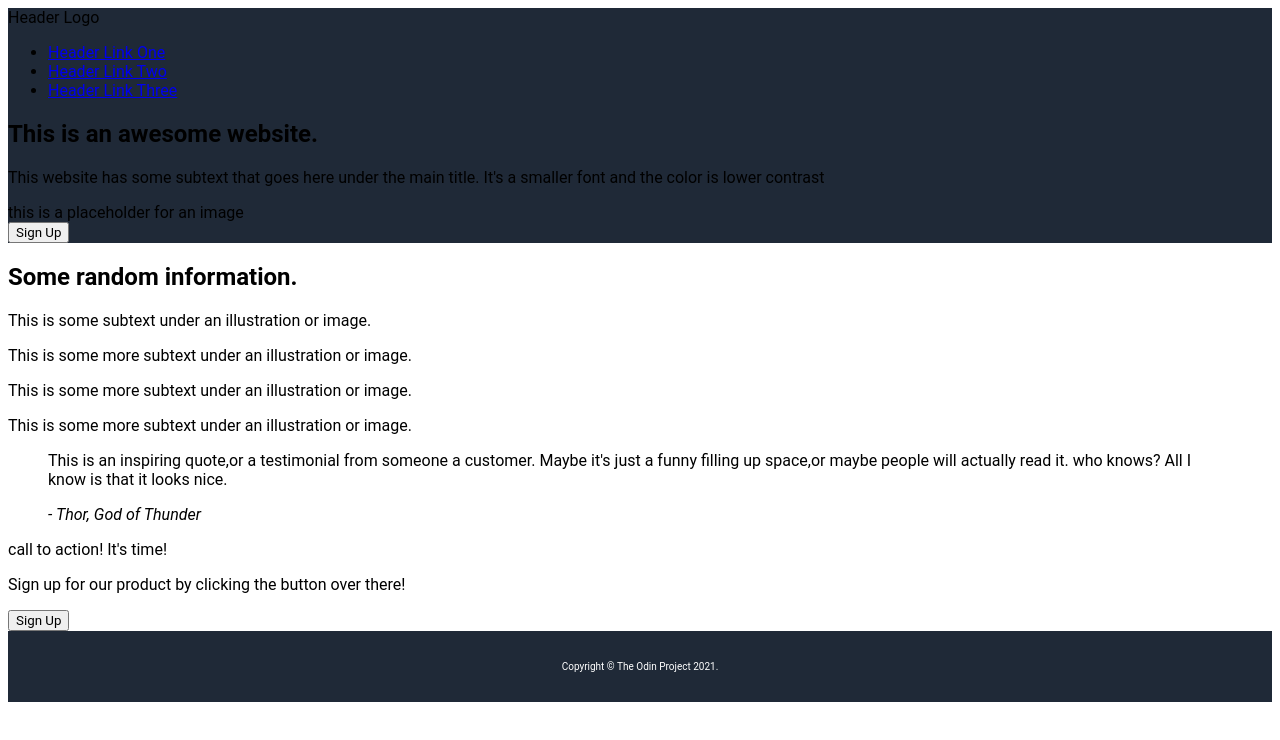
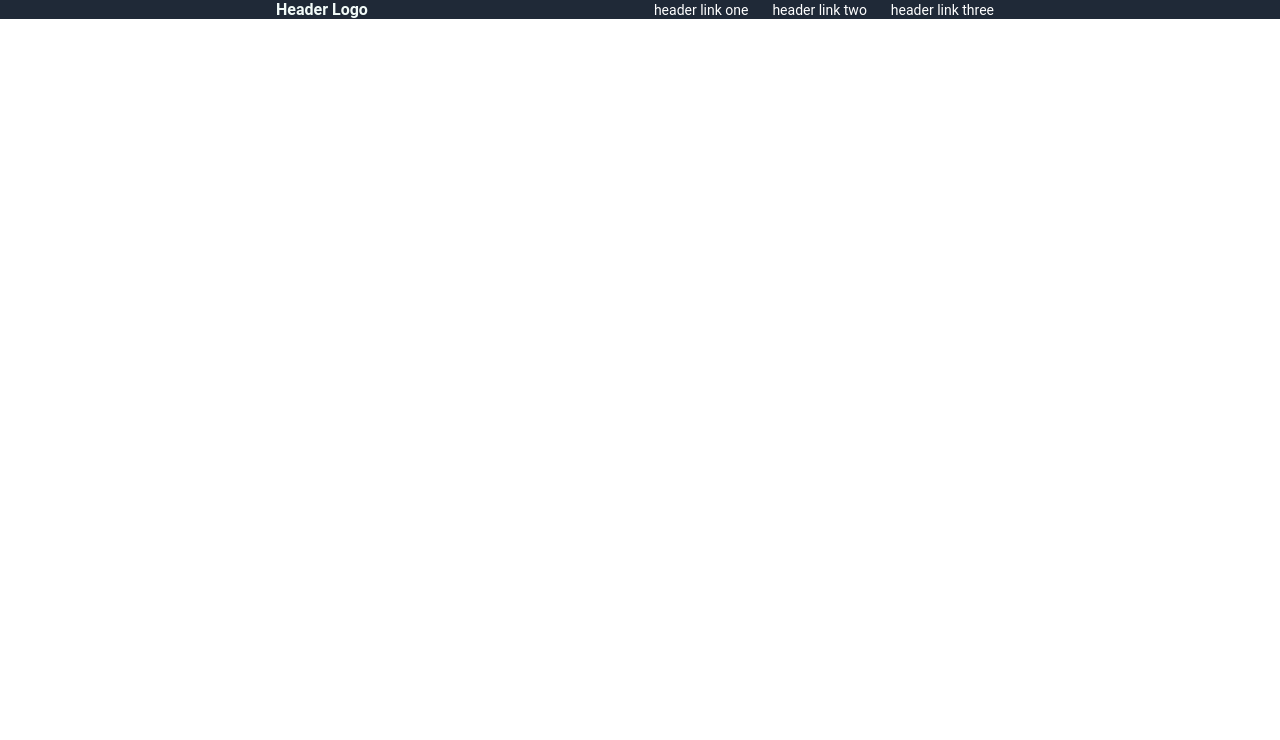
Before and after one commit to UC917/new-TOP, a plain HTML site: page NewProject/index.html in a window 1280 px wide. Drawn offline with Linux system fonts and the light colour scheme.

Commit message:
重构了HTML和CSS的导航栏的代码，使其更加美观。

```diff
--- a/NewProject/index.html
+++ b/NewProject/index.html
@@ -1,83 +1,21 @@
-<!DOCTYPE html> <!-- 定义文档类型和HTML版本 -->
-<html lang="en"> <!-- 带有英语语言属性的根HTML元素 -->
-<head> <!-- 包含文档的元信息 -->
-    <meta charset="UTF-8"> <!-- 将字符编码定义为UTF-8 -->
-    <meta name="viewport" content="width=device-width, initial-scale=1.0"> <!-- 设置响应式设计的视口 -->
-    <title>Awesome Website</title> <!-- 设置浏览器标签页显示的页面标题 -->
-    <link rel="stylesheet" href="../css/styles.css"> <!-- 链接到外部CSS样式表 -->
+<!DOCTYPE html>
+<html lang="en">
+<head>
+    <meta charset="UTF-8">
+    <meta name="viewport" content="width=device-width, initial-scale=1.0">
+    <title>Awesome Website</title>
+    <link rel="stylesheet" href="../css/styles.css">
 </head>
 <body>
     <header>
-        <div class="logo">
-            Header Logo
-        </div>
-        <nav class="link-menu">
+        <div class="logo">Header Logo</div>
+        <nav>
             <ul>
-                <li><a href="#"> Header Link One </a></li>
-                <li><a href="#"> Header Link Two </a></li>
-                <li><a href="#"> Header Link Three </a></li>
+                <li><a href="#">header link one</a></li>
+                <li><a href="#">header link two</a></li>
+                <li><a href="#">header link three</a></li>
             </ul>
         </nav>
-
-        <div class="awesome">
-            <h2>This is an awesome website.</h2>
-            <p>This website has some subtext that goes here under the main title. It's a smaller font and the color is lower contrast</p>
-        </div>
-
-        <div class="placeholder">
-            this is a placeholder for an image
-        </div>
-
-        <button class="btn">Sign Up</button>
     </header>
-
-<main class="main-hero">
-    <section>
-        <div class="hero-text">
-        <h1>Some random information.</h1>
-        </div>
-
-        <div class="hero-one">
-            <p>This is some subtext under an illustration or image.</p>
-        </div>
-
-        <div class="hero-two">
-            <p>This is some more subtext under an illustration or image.</p>
-        </div>
-
-        <div class="hero-three">
-            <p>This is some more subtext under an illustration or image.</p>
-        </div>
-
-        <div class="hero-four">
-            <p>This is some more subtext under an illustration or image.</p>
-        </div>
-    </section>
-
-    <section>
-        <blockquote>
-            <p>
-                This is an inspiring quote,or a testimonial from someone a customer.
-                Maybe it's just a funny filling up space,or maybe people will actually read it. who knows?
-                All I know is that it looks nice.
-            </p>
-            <cite>- Thor, God of Thunder</cite>
-        </blockquote>
-    </section>
-
-    <section>
-        <div class="over">
-            <p>call to action! It's time!</p>
-            <p>Sign up for our product by clicking the button over there!</p>
-        </div>
-        <button class="button">Sign Up</button>
-    </section>
-
-    <section>
-    <footer class="footer">
-        Copyright &copy; The Odin Project 2021.
-    </footer>
-    </section>
-</main>
 </body>
 </html>
--- a/css/styles.css
+++ b/css/styles.css
@@ -1,18 +1,42 @@
 *{
+    box-sizing: border-box;
+    margin: 0;
+    padding: 0;
+}
+
+body{
     font-family: Roboto, sans-serif;
+
+    display: flex;
+    flex-direction: column;
 }
 
 header{
-    background-color: #1f2937;
+    background-color: #1F2937;
+    display: flex;
+    align-items: center;
+    justify-content: space-evenly;
+}
+
+.logo{
+    display: flex;
+    align-items: center;
+    justify-content: center;
+    color: #F1FAF8;
+    font-weight: bold;
 }
 
 
+nav a{
+    color: white;
+    text-decoration: none;
+    margin: 0 10px;
+    font-size: 14px;
 
-footer{
-    background-color: #1f2937;
-    text-align: center;
-    display: block;
-    padding: 30px;
-    color: #fff;
-    font-size: 10px;
 }
+nav li{
+    display: inline;
+}
+nav a:hover{
+    text-decoration: underline;
+}
```
